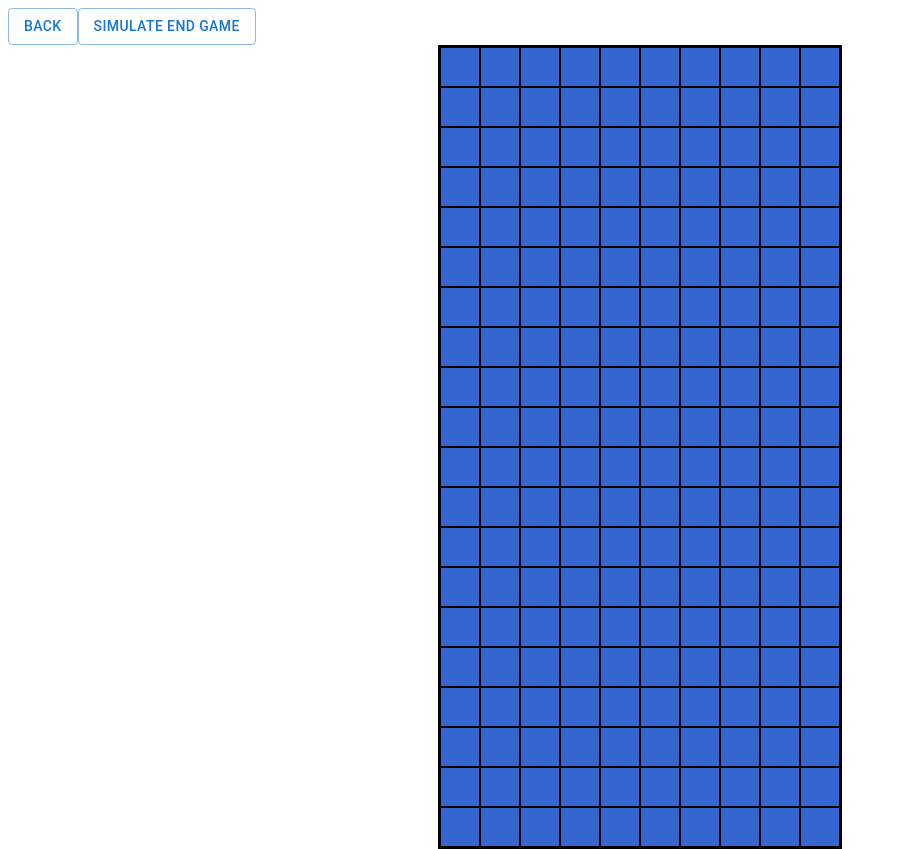
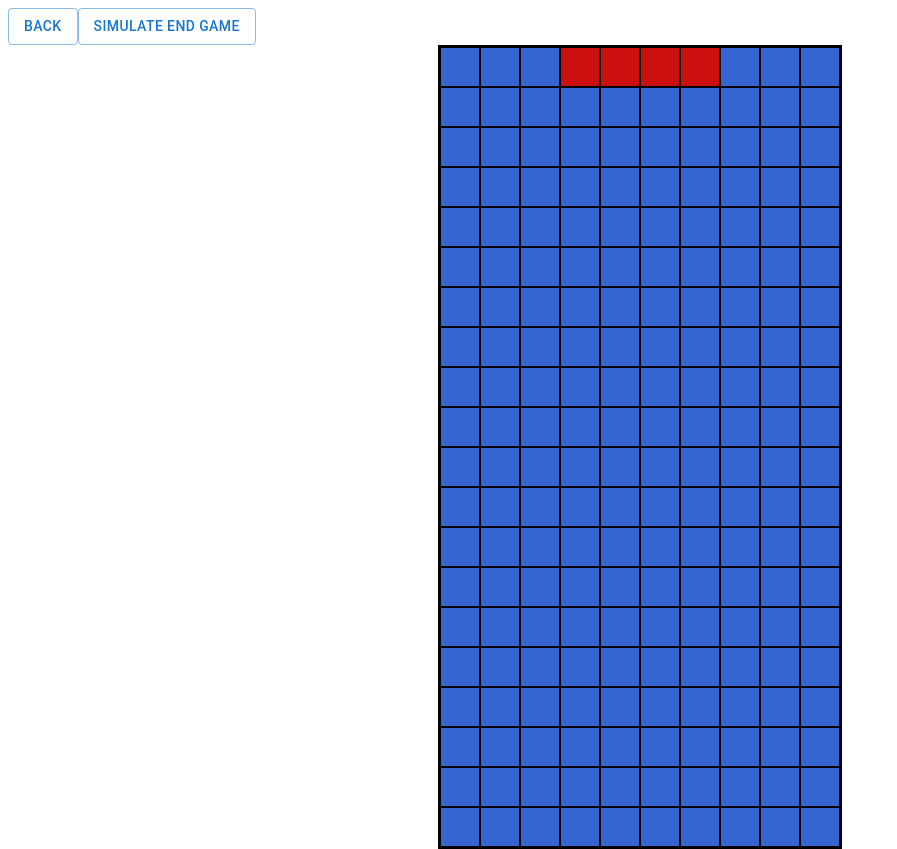
Before and after one commit to artainmo/red-tetris, a React app: page / in a window 1280 px wide. Shown: the whole page, without its empty margins (0-897 px from the left). Built offline with nearby package versions, Linux system fonts and the light colour scheme.

Commit message:
game: insertNewPiece working

```diff
--- a/src/client/components/Board.js
+++ b/src/client/components/Board.js
@@ -47,9 +47,11 @@ const Board = ({newPiece}) => {
         for (let row = 0; row < 20; row++) {
             const cells = [];
             for (let col = 0; col < 10; col++) {
-                cells.push(<div key={`${row}${col}`} className="cell" ></div>);
+                cells.push({
+                    color: '#3565d0'
+                });
             }
-            rows.push(<div key={row} className="row">{cells}</div>);
+            rows.push(cells);
         }
         return rows;
     });
@@ -65,14 +67,40 @@ const Board = ({newPiece}) => {
     //     setGrid(newGrid);
     // };
     //
-    // useEffect(() => {
-    //     insertNewPiece(newPiece);
-    // }, []);
+    const insertNewPiece = (letter) => {
+        const newGrid = [...grid];
+        const pieceShape = getPieceShape(letter);
+        const startingRow = 0;
+        const startingCol = Math.floor((10 - pieceShape[0].length) / 2);
+        for (let row = 0; row < pieceShape.length; row++) {
+            for (let col = 0; col < pieceShape[0].length; col++) {
+                const cellValue = pieceShape[row][col];
+                if (cellValue !== 0) {
+                    const newRow = startingRow + row;
+                    const newCol = startingCol + col;
+                    newGrid[newRow][newCol] = { color: cellValue };
+                }
+            }
+        }
+        setGrid(newGrid);
+    };
+
+    useEffect(() => {
+        insertNewPiece(newPiece);
+    }, [newPiece]);
 
     return (
       <div className="board-wrapper">
           <div className="board">
-              {grid}
+              {grid.map((row, rowIndex) => {
+                  return (
+                    <div key={rowIndex} className="row">
+                        {row.map((cell, cellIndex) => (
+                          <div key={`${rowIndex}${cellIndex}`} className="cell" style={{ backgroundColor: cell.color }} />
+                        ))}
+                    </div>
+                  );
+              })}
           </div>
       </div>
     );
--- a/src/client/components/Piece.js
+++ b/src/client/components/Piece.js
@@ -7,16 +7,12 @@ const colorO = '#f6c709';
 const colorS = '#5717e0';
 const colorT = '#e74208';
 const colorZ = '#a808e7';
-const black = '#000000';
 
 const getPieceShape = (shape) => {
 	switch (shape) {
 		case 'I':
 			return [
-				[colorI, colorI, colorI, colorI],
-				[0, 0, 0, 0],
-				[0, 0, 0, 0],
-				[0, 0, 0, 0],
+				[colorI, colorI, colorI, colorI]
 			];
 		case 'J':
 			return [
--- a/src/client/style/board.css
+++ b/src/client/style/board.css
@@ -20,5 +20,4 @@
     width: 40px;
     height: 40px;
     border: 1px solid black;
-    background-color: #3565d0;
 }
```
Also changed, not shown: src/client/components/Spectra.js (added).
